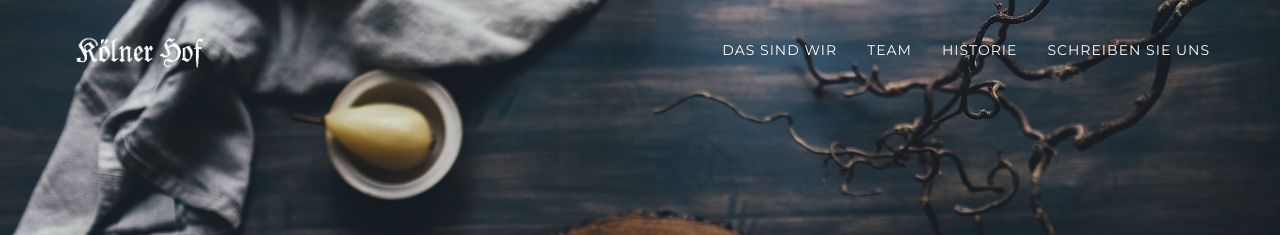
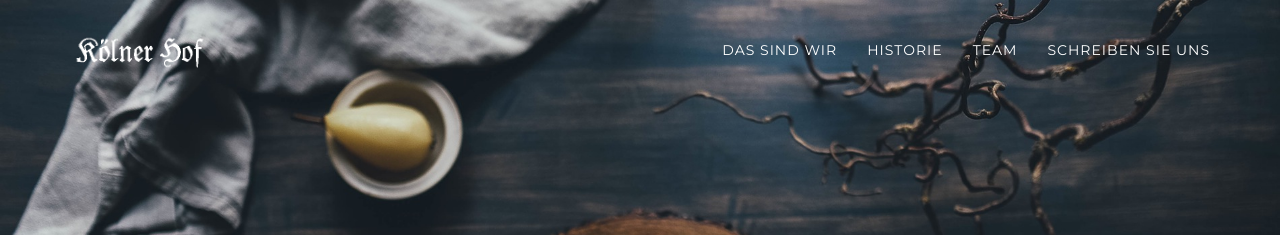
Before and after one commit to KoelnerHof/KoelnerHof.github.io, a Jekyll site: the page index.html, which Jekyll copies as it is, in a window 1280 px wide. Shown: the top 235 px of the page. Built offline with Jekyll 4.4.1, drawn with Linux system fonts in a browser that asks for light colours; nearby versions of some CDN libraries; some web fonts are replaced; library files that are not in the unit come from our copies.

Commit message:
no message

```diff
--- a/index.html
+++ b/index.html
@@ -69,10 +69,10 @@
                 <!--<a class="page-scroll" href="#blog">Veranstaltungskalender</a>-->
                 <!--</li>-->
                 <li>
-                    <a class="page-scroll" href="#team">Team</a>
+                    <a class="page-scroll" href="#history">Historie</a>
                 </li>
                 <li>
-                    <a class="page-scroll" href="#history">Historie</a>
+                    <a class="page-scroll" href="#team">Team</a>
                 </li>
                 <li>
                     <a class="page-scroll" href="#contact">Schreiben Sie uns</a>
```
